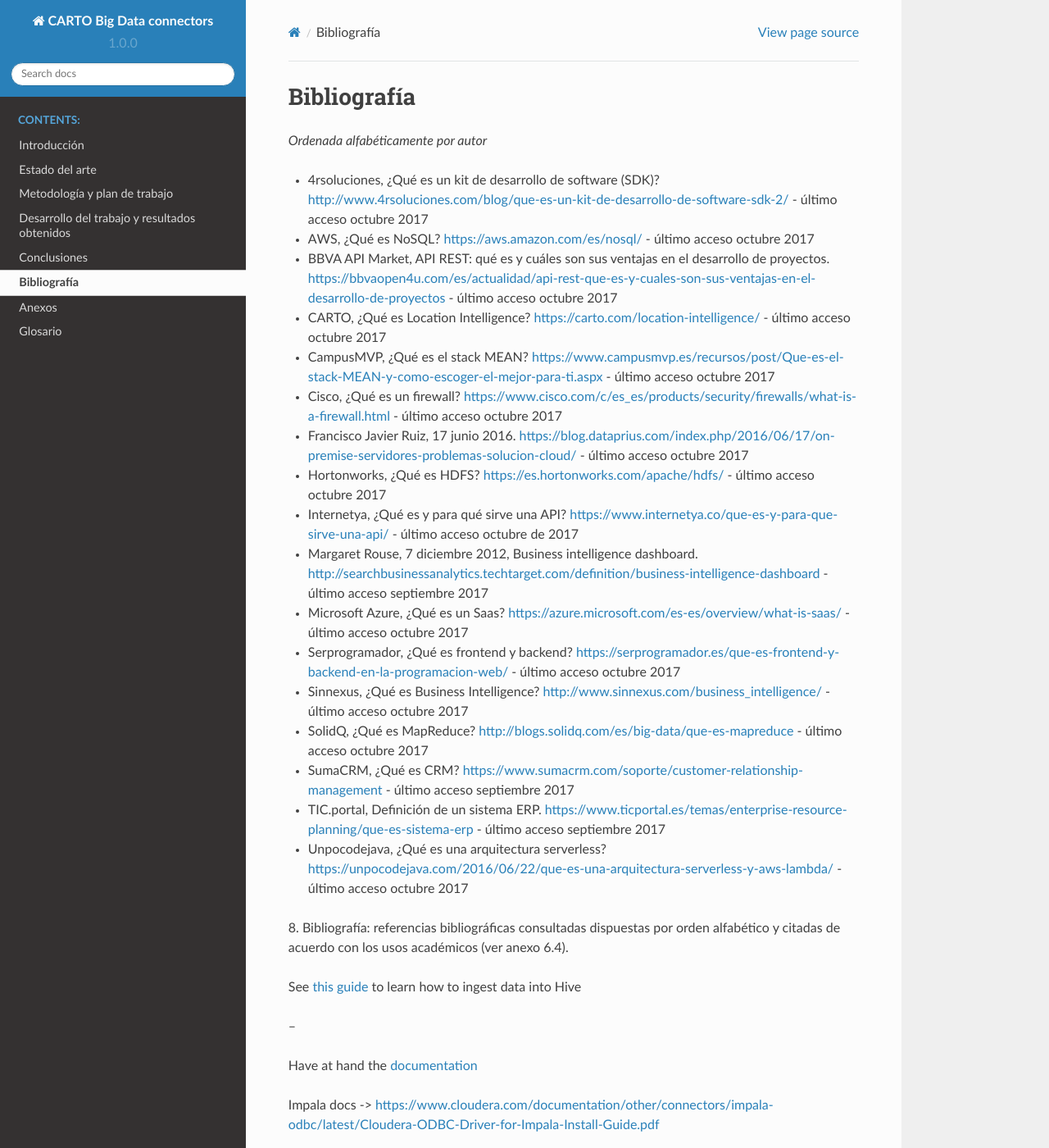
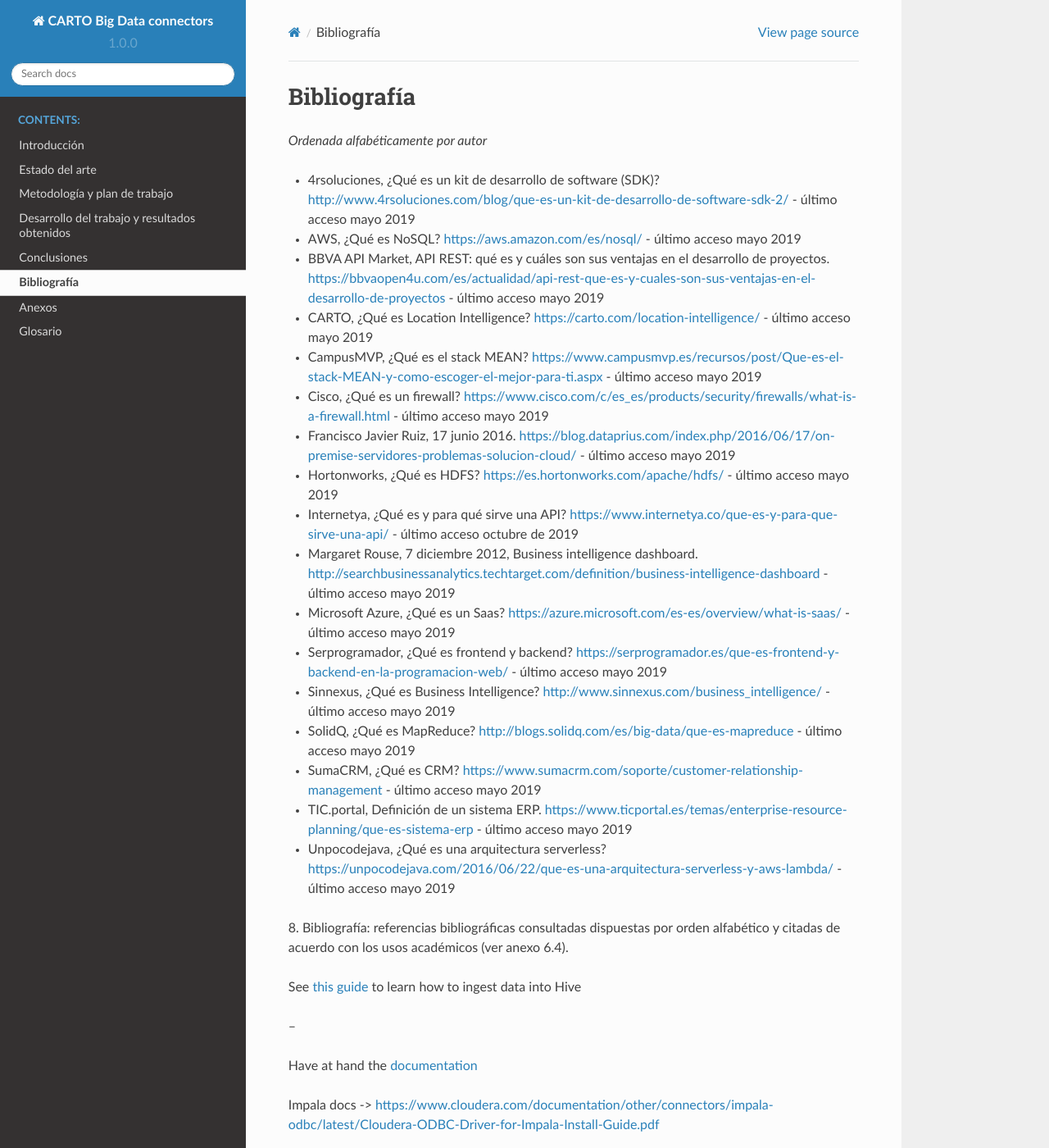
Before and after one commit to alrocar/TFM, a Sphinx documentation site: the page built from docs/source/tfm/50-bibliografia.rst, in a window 1280 px wide and 1400 px high. Shown: the whole window at 82% size. Built offline with Sphinx 7.4.7 and the Read the Docs theme 2.0.0, drawn with Linux system fonts in a browser that asks for light colours.

Commit message:
update dates

```diff
--- a/docs/source/tfm/30-desarrollo.rst
+++ b/docs/source/tfm/30-desarrollo.rst
@@ -362,7 +362,7 @@
 - Soporta SQL: Sí
 - Driver ODBC: Sí
 - Compatible con `postgres_fdw`: Sí
-- Versión probada: Amazon no proporciona información acerca del versionado de Redshift, por tanto, las pruebas realizadas son con la versión actual a fecha Septiembre 2017
+- Versión probada: Amazon no proporciona información acerca del versionado de Redshift, por tanto, las pruebas realizadas son con la versión actual a fecha Mayo 2019
 - Autenticación: Usuario y contraseña
 - Distribución: AWS
 - Despliegue: Auto-gestionado a través de la consola de administración de AWS
@@ -628,7 +628,7 @@
 - Driver ODBC: Sí
 - Compatible con `postgres_fdw`: Sí
 - Versión probada: 2.3.0
-- Autenticación: Google no proporciona información acerca del versionado de BigQuery, por tanto, las pruebas realizadas son con la versión actual a fecha Septiembre 2017
+- Autenticación: Google no proporciona información acerca del versionado de BigQuery, por tanto, las pruebas realizadas son con la versión actual a fecha Mayo 2019
 - Distribución: SaaS
 - Despliegue: SaaS
 
@@ -637,7 +637,7 @@
 
 En contraposición a otros sistemas de base de datos, Google BigQuery es una base de datos SaaS completamente auto-gestionada por Google siguiendo el paradigma *serverless*. Así que para obtener un entorno de pruebas de Google BigQuery, simplemente debemos habilitarlo con nuestra cuenta de Google.
 
-Google ofrece una capa gratuita para BigQuery (a fecha septiembre de 2017), con unos límites más que suficientes para realizar pruebas y desarrollos: 1TB por mes en lecturas e importaciones/exportaciones ilimitadas.
+Google ofrece una capa gratuita para BigQuery (a fecha mayo de 2019), con unos límites más que suficientes para realizar pruebas y desarrollos: 1TB por mes en lecturas e importaciones/exportaciones ilimitadas.
 
 No se especifican detalles de cómo habilitar una cuenta de Google BigQuery, ya que es un procedimiento totalmente auto-descriptivo, desde la consola de administración de Google Cloud.
 
--- a/docs/source/tfm/50-bibliografia.rst
+++ b/docs/source/tfm/50-bibliografia.rst
@@ -5,39 +5,39 @@
 
 *Ordenada alfabéticamente por autor*
 
-- 4rsoluciones, ¿Qué es un kit de desarrollo de software (SDK)? http://www.4rsoluciones.com/blog/que-es-un-kit-de-desarrollo-de-software-sdk-2/ - último acceso octubre 2017
+- 4rsoluciones, ¿Qué es un kit de desarrollo de software (SDK)? http://www.4rsoluciones.com/blog/que-es-un-kit-de-desarrollo-de-software-sdk-2/ - último acceso mayo 2019
 
-- AWS, ¿Qué es NoSQL? https://aws.amazon.com/es/nosql/ - último acceso octubre 2017
+- AWS, ¿Qué es NoSQL? https://aws.amazon.com/es/nosql/ - último acceso mayo 2019
 
-- BBVA API Market, API REST: qué es y cuáles son sus ventajas en el desarrollo de proyectos. https://bbvaopen4u.com/es/actualidad/api-rest-que-es-y-cuales-son-sus-ventajas-en-el-desarrollo-de-proyectos - último acceso octubre 2017
+- BBVA API Market, API REST: qué es y cuáles son sus ventajas en el desarrollo de proyectos. https://bbvaopen4u.com/es/actualidad/api-rest-que-es-y-cuales-son-sus-ventajas-en-el-desarrollo-de-proyectos - último acceso mayo 2019
 
-- CARTO, ¿Qué es Location Intelligence? https://carto.com/location-intelligence/ - último acceso octubre 2017
+- CARTO, ¿Qué es Location Intelligence? https://carto.com/location-intelligence/ - último acceso mayo 2019
 
-- CampusMVP, ¿Qué es el stack MEAN? https://www.campusmvp.es/recursos/post/Que-es-el-stack-MEAN-y-como-escoger-el-mejor-para-ti.aspx - último acceso octubre 2017
+- CampusMVP, ¿Qué es el stack MEAN? https://www.campusmvp.es/recursos/post/Que-es-el-stack-MEAN-y-como-escoger-el-mejor-para-ti.aspx - último acceso mayo 2019
 
-- Cisco, ¿Qué es un firewall? https://www.cisco.com/c/es_es/products/security/firewalls/what-is-a-firewall.html - último acceso octubre 2017
+- Cisco, ¿Qué es un firewall? https://www.cisco.com/c/es_es/products/security/firewalls/what-is-a-firewall.html - último acceso mayo 2019
 
-- Francisco Javier Ruiz, 17 junio 2016. https://blog.dataprius.com/index.php/2016/06/17/on-premise-servidores-problemas-solucion-cloud/ - último acceso octubre 2017
+- Francisco Javier Ruiz, 17 junio 2016. https://blog.dataprius.com/index.php/2016/06/17/on-premise-servidores-problemas-solucion-cloud/ - último acceso mayo 2019
 
-- Hortonworks, ¿Qué es HDFS? https://es.hortonworks.com/apache/hdfs/ - último acceso octubre 2017
+- Hortonworks, ¿Qué es HDFS? https://es.hortonworks.com/apache/hdfs/ - último acceso mayo 2019
 
-- Internetya, ¿Qué es y para qué sirve una API? https://www.internetya.co/que-es-y-para-que-sirve-una-api/ - último acceso octubre de 2017
+- Internetya, ¿Qué es y para qué sirve una API? https://www.internetya.co/que-es-y-para-que-sirve-una-api/ - último acceso octubre de 2019
 
-- Margaret Rouse, 7 diciembre 2012, Business intelligence dashboard. http://searchbusinessanalytics.techtarget.com/definition/business-intelligence-dashboard - último acceso septiembre 2017
+- Margaret Rouse, 7 diciembre 2012, Business intelligence dashboard. http://searchbusinessanalytics.techtarget.com/definition/business-intelligence-dashboard - último acceso mayo 2019
 
-- Microsoft Azure, ¿Qué es un Saas? https://azure.microsoft.com/es-es/overview/what-is-saas/ - último acceso octubre 2017
+- Microsoft Azure, ¿Qué es un Saas? https://azure.microsoft.com/es-es/overview/what-is-saas/ - último acceso mayo 2019
 
-- Serprogramador, ¿Qué es frontend y backend? https://serprogramador.es/que-es-frontend-y-backend-en-la-programacion-web/ - último acceso octubre 2017
+- Serprogramador, ¿Qué es frontend y backend? https://serprogramador.es/que-es-frontend-y-backend-en-la-programacion-web/ - último acceso mayo 2019
 
-- Sinnexus, ¿Qué es Business Intelligence? http://www.sinnexus.com/business_intelligence/ - último acceso octubre 2017
+- Sinnexus, ¿Qué es Business Intelligence? http://www.sinnexus.com/business_intelligence/ - último acceso mayo 2019
 
-- SolidQ, ¿Qué es MapReduce? http://blogs.solidq.com/es/big-data/que-es-mapreduce - último acceso octubre 2017
+- SolidQ, ¿Qué es MapReduce? http://blogs.solidq.com/es/big-data/que-es-mapreduce - último acceso mayo 2019
 
-- SumaCRM, ¿Qué es CRM? https://www.sumacrm.com/soporte/customer-relationship-management - último acceso septiembre 2017
+- SumaCRM, ¿Qué es CRM? https://www.sumacrm.com/soporte/customer-relationship-management - último acceso mayo 2019
 
-- TIC.portal, Definición de un sistema ERP. https://www.ticportal.es/temas/enterprise-resource-planning/que-es-sistema-erp - último acceso septiembre 2017
+- TIC.portal, Definición de un sistema ERP. https://www.ticportal.es/temas/enterprise-resource-planning/que-es-sistema-erp - último acceso mayo 2019
 
-- Unpocodejava, ¿Qué es una arquitectura serverless? https://unpocodejava.com/2016/06/22/que-es-una-arquitectura-serverless-y-aws-lambda/ - último acceso octubre 2017
+- Unpocodejava, ¿Qué es una arquitectura serverless? https://unpocodejava.com/2016/06/22/que-es-una-arquitectura-serverless-y-aws-lambda/ - último acceso mayo 2019
 
 
 8. Bibliografía: referencias bibliográficas consultadas dispuestas por orden
```
